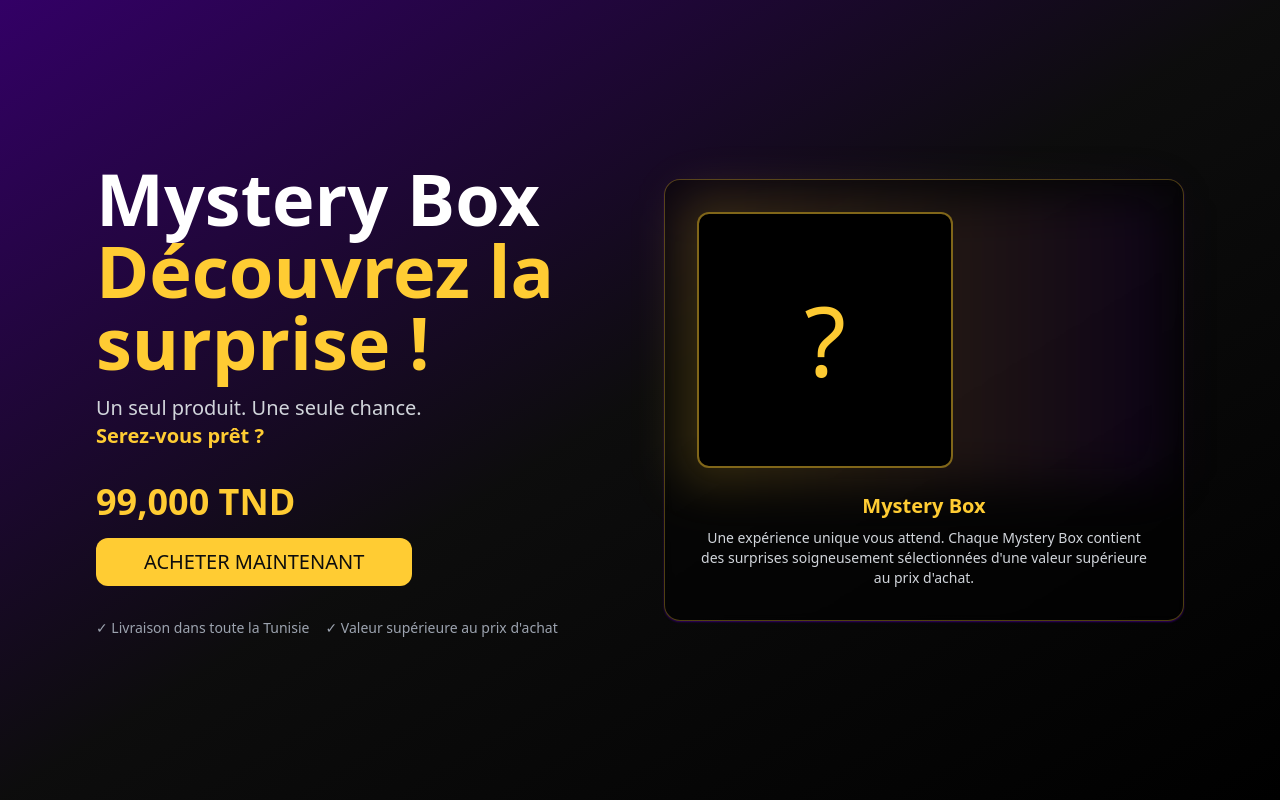
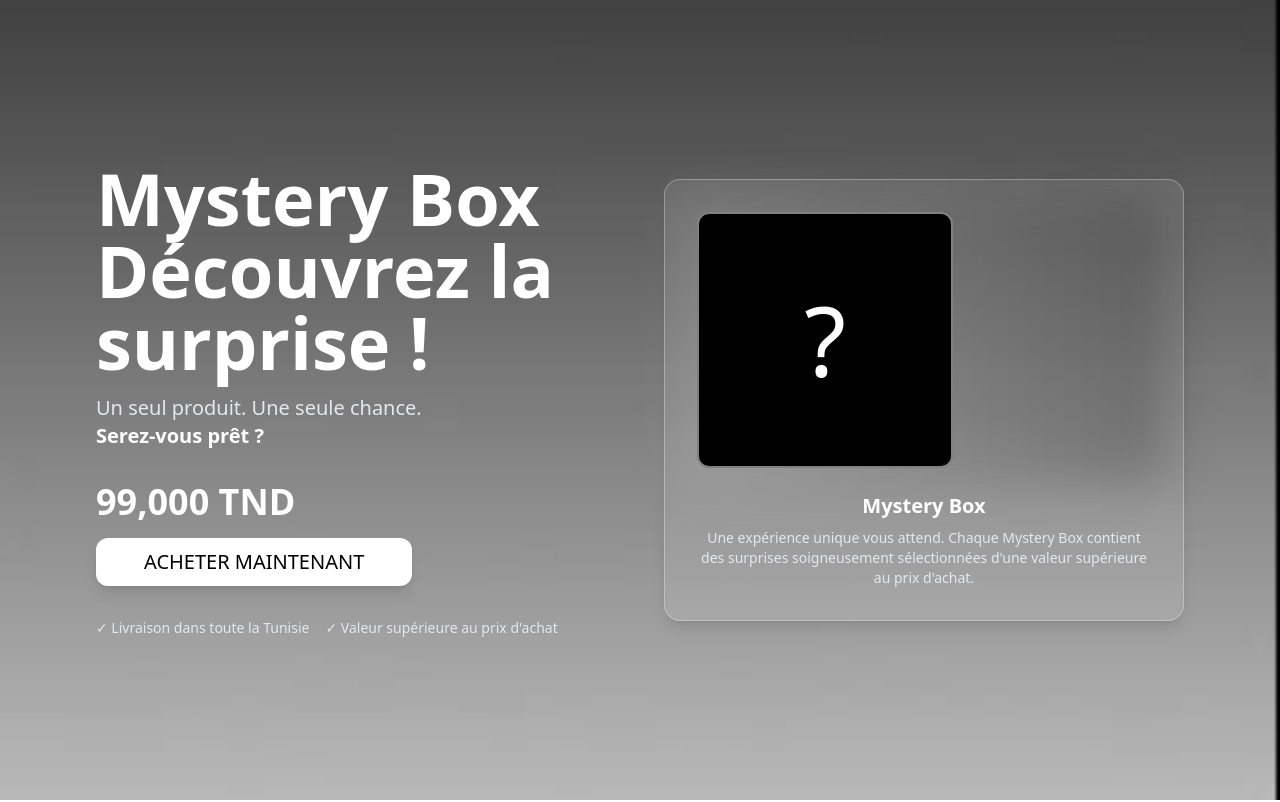
Before and after one commit to ghazibenmabrouk950-a11yghazi7896654/tunisie-store-buddy, a React (Vite) app: page / in a window 1280 px wide. Shown: the top 802 px of the page. Built offline with nearby package versions, Linux system fonts and the light colour scheme.

Commit message:
Add color changer

```diff
--- a/src/components/AdminLayout.tsx
+++ b/src/components/AdminLayout.tsx
@@ -41,7 +41,7 @@ const AdminLayout = ({ children }: AdminLayoutProps) => {
         <div className="container mx-auto px-4 py-4">
           <div className="flex items-center justify-between">
             <div className="flex items-center space-x-4">
-              <h1 className="text-2xl font-bold text-mystery">Mystery Box Admin</h1>
+              <h1 className="text-2xl font-bold text-black">Mystery Box Admin</h1>
             </div>
             <Button variant="outline" asChild>
               <Link to="/">Retour au site</Link>
@@ -65,7 +65,7 @@ const AdminLayout = ({ children }: AdminLayoutProps) => {
                       variant={isActive ? "default" : "ghost"}
                       className={`w-full justify-start ${
                         isActive
-                          ? "bg-mystery text-white"
+                          ? "bg-black text-white"
                           : "hover:bg-muted"
                       }`}
                       asChild
--- a/src/components/FAQ.tsx
+++ b/src/components/FAQ.tsx
@@ -46,7 +46,7 @@ const FAQ = () => {
               value={`item-${index}`}
               className="border border-border rounded-lg px-6 shadow-sm hover:shadow-md transition-shadow"
             >
-              <AccordionTrigger className="text-left text-lg font-semibold hover:text-mystery">
+              <AccordionTrigger className="text-left text-lg font-semibold hover:text-black">
                 {faq.question}
               </AccordionTrigger>
               <AccordionContent className="text-muted-foreground leading-relaxed pt-2">
--- a/src/components/HeroSection.tsx
+++ b/src/components/HeroSection.tsx
@@ -3,34 +3,34 @@ import { Card } from "@/components/ui/card";
 
 const HeroSection = () => {
   return (
-    <section className="min-h-screen bg-gradient-to-br from-mystery via-primary to-black text-white flex items-center justify-center px-4">
+    <section className="min-h-screen relative text-white flex items-center justify-center px-4" style={{backgroundImage: 'url(/lovable-uploads/ba213b92-aa78-4178-9ace-522a56e19edc.png)', backgroundSize: 'cover', backgroundPosition: 'center'}}>
       <div className="container max-w-6xl mx-auto grid grid-cols-1 lg:grid-cols-2 gap-12 items-center">
         {/* Left Side - Content */}
         <div className="space-y-8">
           <div className="space-y-4">
-            <h1 className="text-5xl lg:text-7xl font-bold leading-tight">
+            <h1 className="text-5xl lg:text-7xl font-bold leading-tight text-white">
               Mystery Box
-              <span className="block text-gold">Découvrez la surprise !</span>
+              <span className="block text-white">Découvrez la surprise !</span>
             </h1>
-            <p className="text-xl text-gray-300 max-w-lg">
+            <p className="text-xl text-gray-200 max-w-lg">
               Un seul produit. Une seule chance.
               <br />
-              <span className="text-gold font-semibold">Serez-vous prêt ?</span>
+              <span className="text-white font-semibold">Serez-vous prêt ?</span>
             </p>
           </div>
 
           <div className="space-y-4">
-            <div className="text-4xl font-bold text-gold">99,000 TND</div>
+            <div className="text-4xl font-bold text-white">99,000 TND</div>
             <Button
               size="lg"
-              className="bg-gold text-primary hover:bg-gold/90 text-xl px-12 py-6 rounded-xl shadow-gold"
+              className="bg-white text-black hover:bg-gray-100 text-xl px-12 py-6 rounded-xl shadow-lg"
               onClick={() => document.getElementById('order-form')?.scrollIntoView({ behavior: 'smooth' })}
             >
               ACHETER MAINTENANT
             </Button>
           </div>
 
-          <div className="flex items-center space-x-4 text-sm text-gray-400">
+          <div className="flex items-center space-x-4 text-sm text-gray-200">
             <span>✓ Livraison dans toute la Tunisie</span>
             <span>✓ Valeur supérieure au prix d'achat</span>
           </div>
@@ -38,16 +38,16 @@ const HeroSection = () => {
 
         {/* Right Side - Mystery Box Visual */}
         <div className="flex justify-center">
-          <Card className="bg-black/50 border-gold/30 backdrop-blur-sm p-8 rounded-2xl shadow-mystery">
+          <Card className="bg-white/10 border-white/30 backdrop-blur-sm p-8 rounded-2xl shadow-lg">
             <div className="relative">
-              <div className="w-64 h-64 bg-black rounded-xl border-2 border-gold/50 flex items-center justify-center">
-                <div className="text-8xl text-gold animate-pulse">?</div>
+              <div className="w-64 h-64 bg-black rounded-xl border-2 border-white/50 flex items-center justify-center">
+                <div className="text-8xl text-white animate-pulse">?</div>
               </div>
-              <div className="absolute -inset-4 bg-gradient-to-r from-gold/20 to-mystery/20 rounded-2xl blur-xl -z-10"></div>
+              <div className="absolute -inset-4 bg-gradient-to-r from-white/10 to-black/20 rounded-2xl blur-xl -z-10"></div>
             </div>
             <div className="mt-6 text-center">
-              <h3 className="text-xl font-semibold text-gold mb-2">Mystery Box</h3>
-              <p className="text-gray-300 text-sm">
+              <h3 className="text-xl font-semibold text-white mb-2">Mystery Box</h3>
+              <p className="text-gray-200 text-sm">
                 Une expérience unique vous attend.
                 Chaque Mystery Box contient des surprises soigneusement sélectionnées
                 d'une valeur supérieure au prix d'achat.
--- a/src/components/OrderForm.tsx
+++ b/src/components/OrderForm.tsx
@@ -132,12 +132,12 @@ const OrderForm = () => {
             <div className="border-t pt-6">
               <div className="flex justify-between items-center mb-6">
                 <span className="text-lg font-semibold">Total:</span>
-                <span className="text-2xl font-bold text-mystery">99,000 TND</span>
+                <span className="text-2xl font-bold text-black">99,000 TND</span>
               </div>
 
               <Button
                 type="submit"
-                className="w-full h-14 text-lg bg-mystery hover:bg-mystery/90 text-white rounded-xl shadow-mystery"
+                className="w-full h-14 text-lg bg-black hover:bg-gray-800 text-white rounded-xl shadow-lg"
               >
                 ACHETER MAINTENANT
               </Button>
--- a/src/components/ProcessSteps.tsx
+++ b/src/components/ProcessSteps.tsx
@@ -39,11 +39,11 @@ const ProcessSteps = () => {
             return (
               <Card key={index} className="p-8 text-center hover:shadow-elegant transition-all duration-300 border-0 bg-white">
                 <div className="mb-6">
-                  <div className="w-20 h-20 bg-mystery rounded-full mx-auto flex items-center justify-center mb-4">
+                  <div className="w-20 h-20 bg-black rounded-full mx-auto flex items-center justify-center mb-4">
                     <Icon className="w-10 h-10 text-white" />
                   </div>
                   <h3 className="text-xl font-bold mb-2">{step.title}</h3>
-                  <h4 className="text-lg font-semibold text-mystery mb-4">{step.subtitle}</h4>
+                  <h4 className="text-lg font-semibold text-black mb-4">{step.subtitle}</h4>
                 </div>
                 <p className="text-muted-foreground leading-relaxed">
                   {step.description}
--- a/src/index.css
+++ b/src/index.css
@@ -9,32 +9,32 @@ All colors MUST be HSL.
 @layer base {
   :root {
     --background: 0 0% 100%;
-    --foreground: 0 0% 5%;
+    --foreground: 0 0% 0%;
 
     --card: 0 0% 100%;
-    --card-foreground: 0 0% 5%;
+    --card-foreground: 0 0% 0%;
 
     --popover: 0 0% 100%;
-    --popover-foreground: 0 0% 5%;
+    --popover-foreground: 0 0% 0%;
 
-    --primary: 0 0% 5%;
-    --primary-foreground: 0 0% 98%;
+    --primary: 0 0% 0%;
+    --primary-foreground: 0 0% 100%;
 
     --secondary: 0 0% 96%;
-    --secondary-foreground: 0 0% 5%;
+    --secondary-foreground: 0 0% 0%;
 
     --muted: 0 0% 96%;
     --muted-foreground: 0 0% 45%;
 
-    --accent: 45 100% 60%;
-    --accent-foreground: 0 0% 5%;
+    --accent: 0 0% 15%;
+    --accent-foreground: 0 0% 100%;
 
     --destructive: 0 84% 60%;
     --destructive-foreground: 0 0% 98%;
 
     --border: 0 0% 90%;
     --input: 0 0% 95%;
-    --ring: 45 100% 60%;
+    --ring: 0 0% 0%;
 
     --success: 142 76% 36%;
     --success-foreground: 0 0% 98%;
@@ -42,18 +42,18 @@ All colors MUST be HSL.
     --warning: 48 96% 53%;
     --warning-foreground: 0 0% 5%;
 
-    --mystery: 270 100% 20%;
-    --mystery-foreground: 0 0% 98%;
+    --mystery: 0 0% 0%;
+    --mystery-foreground: 0 0% 100%;
 
-    --gold: 45 100% 60%;
-    --gold-foreground: 0 0% 5%;
+    --gold: 0 0% 20%;
+    --gold-foreground: 0 0% 100%;
 
-    --gradient-mystery: linear-gradient(135deg, hsl(270 100% 20%), hsl(0 0% 5%));
-    --gradient-gold: linear-gradient(135deg, hsl(45 100% 60%), hsl(38 92% 50%));
+    --gradient-mystery: linear-gradient(180deg, hsl(0 0% 0%), hsl(0 0% 100%));
+    --gradient-gold: linear-gradient(135deg, hsl(0 0% 20%), hsl(0 0% 40%));
     --gradient-subtle: linear-gradient(180deg, hsl(0 0% 98%), hsl(0 0% 95%));
 
-    --shadow-mystery: 0 10px 40px -10px hsl(270 100% 20% / 0.3);
-    --shadow-gold: 0 10px 40px -10px hsl(45 100% 60% / 0.3);
+    --shadow-mystery: 0 10px 40px -10px hsl(0 0% 0% / 0.3);
+    --shadow-gold: 0 10px 40px -10px hsl(0 0% 20% / 0.3);
     --shadow-elegant: 0 20px 60px -10px hsl(0 0% 0% / 0.1);
 
     --radius: 0.5rem;
```
Also changed, not shown: public/lovable-uploads/ba213b92-aa78-4178-9ace-522a56e19edc.png (added).
